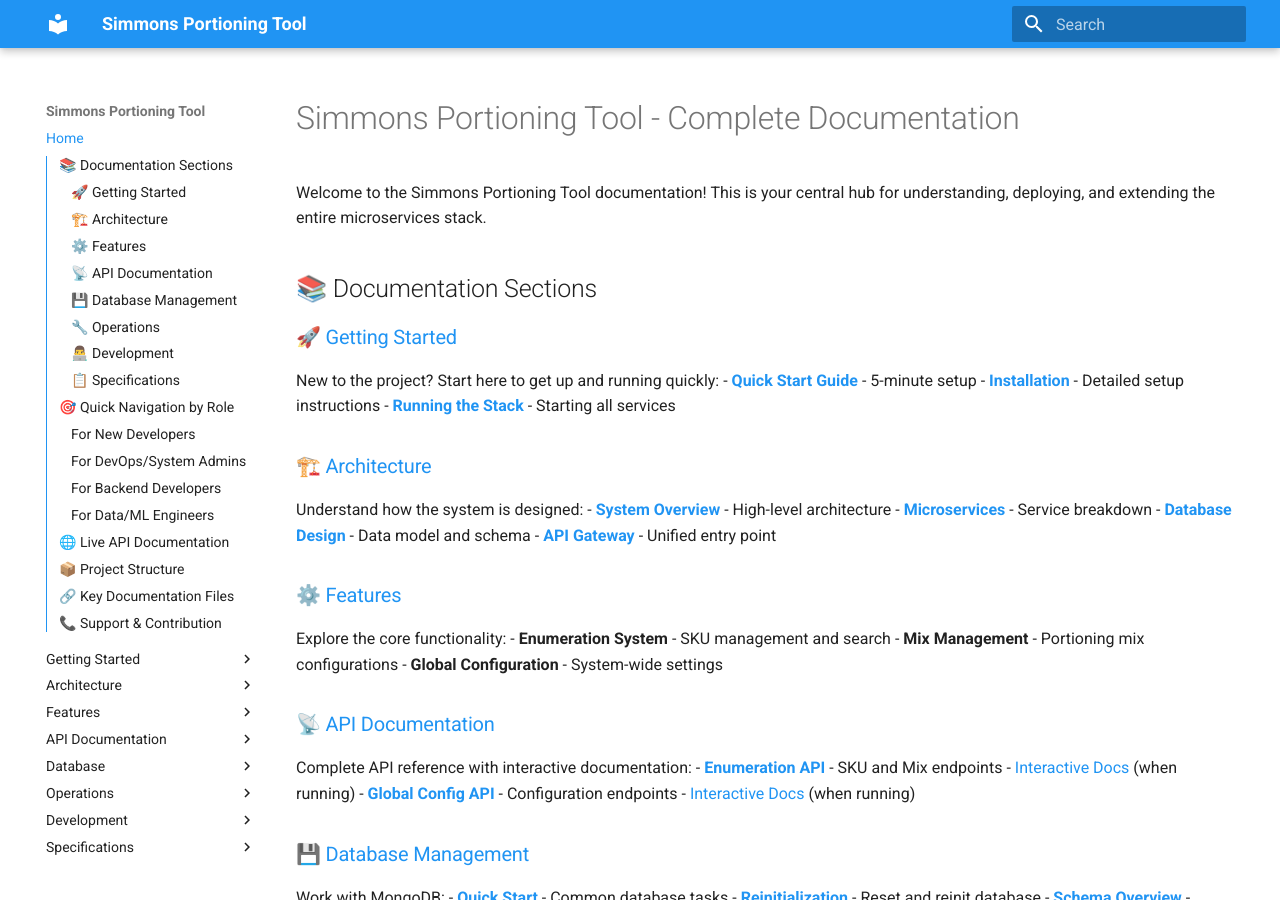
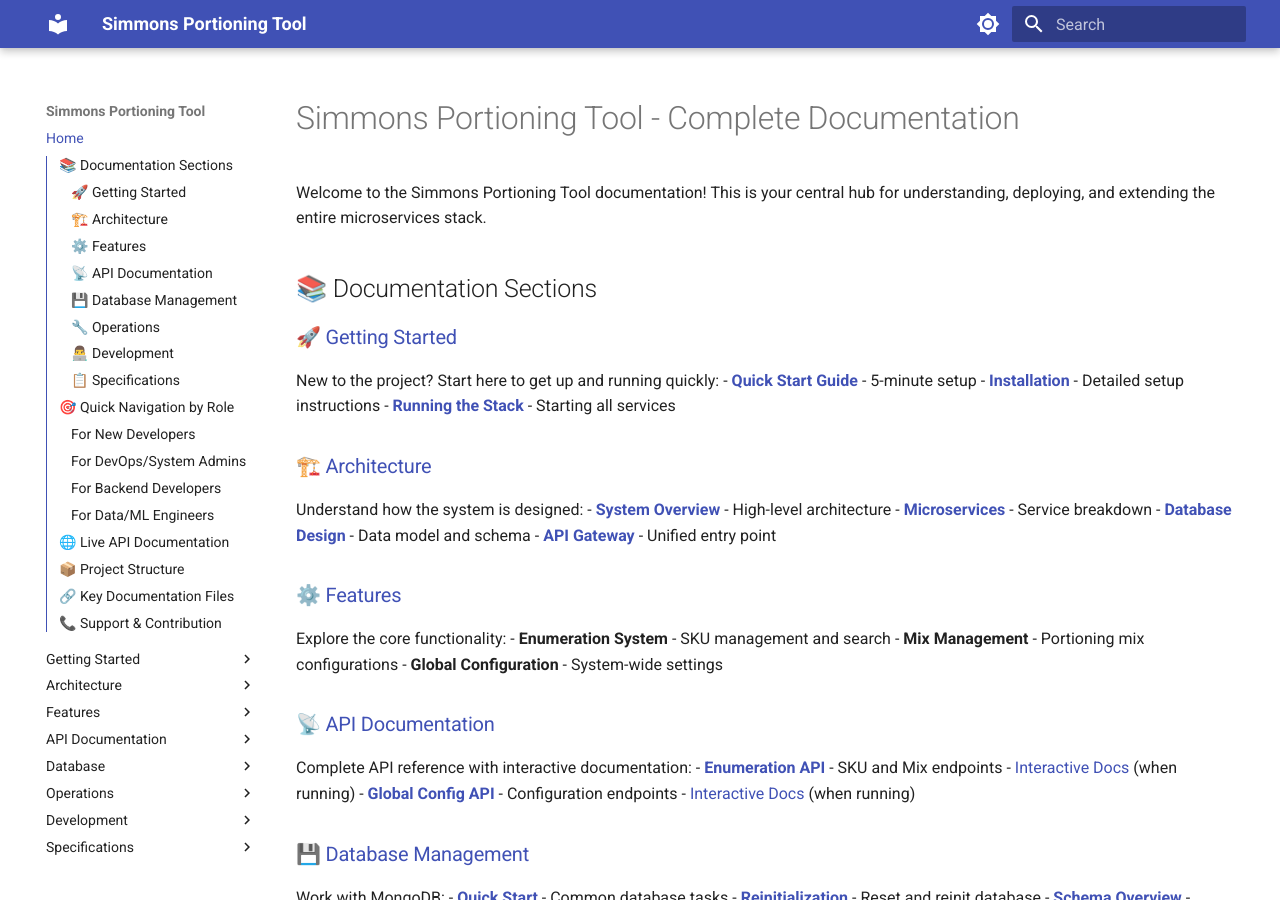
Before and after one commit to laurenjones08/simmons-portioning-tool, an MkDocs documentation site: the page built from docs/source/index.md, in a window 1280 px wide and 900 px high. Built offline with MkDocs 1.6.1 and Material for MkDocs 9.7.7, drawn with Linux system fonts in a browser that asks for light colours.

Commit message:
Added theming support in docs.

```diff
--- a/docs/mkdocs.yml
+++ b/docs/mkdocs.yml
@@ -11,12 +11,22 @@
     - search.suggest
     - search.highlight
   palette:
-    - scheme: default
-      primary: blue
-      accent: light blue
+    # Palette toggle for light mode
+    - media: "(prefers-color-scheme: light)"
+      scheme: default
+      toggle:
+        icon: material/brightness-7
+        name: Switch to dark mode
+    # Palette toggle for dark mode
+    - media: "(prefers-color-scheme: dark)"
+      scheme: slate
+      toggle:
+        icon: material/brightness-4
+        name: Switch to light mode
 
 plugins:
   - search
+  - offline
 
 nav:
   - Home: index.md
```
Also changed, not shown: 1 other file.
